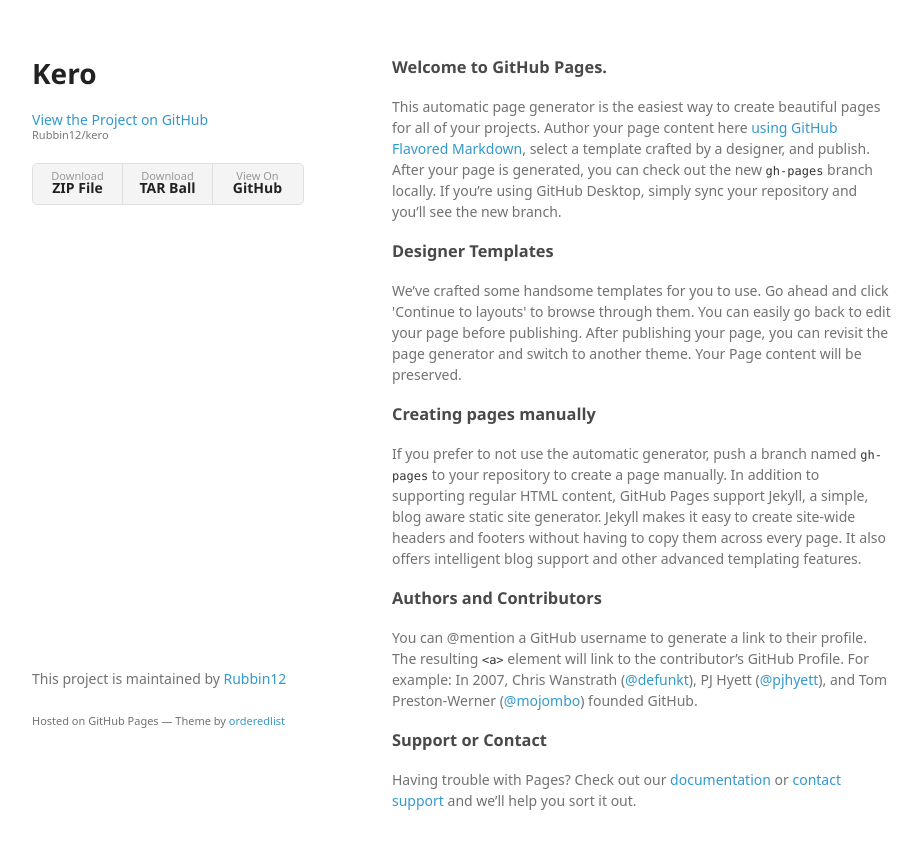
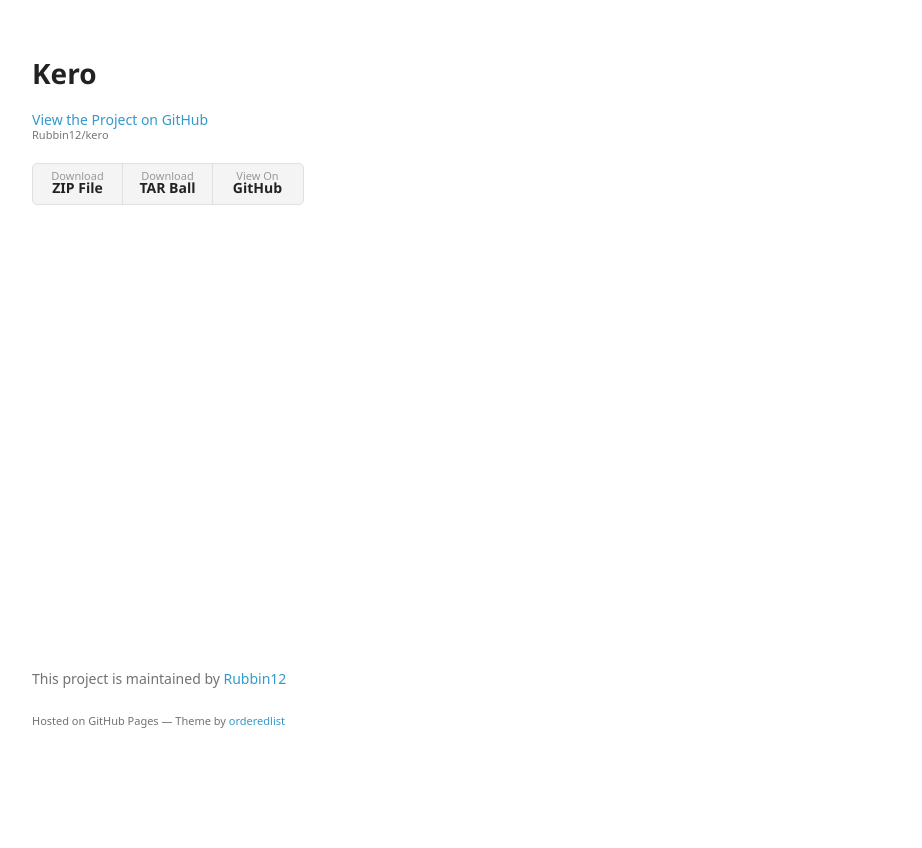
Before and after one commit to Rubbin12/kero, a plain HTML site: page index.html in a window 1280 px wide. Shown: the whole page, without its empty margins (178-1100 px from the left). After the commit the page ends 800 px from the top, so only its background shows below. Drawn offline with Linux system fonts and the light colour scheme; a web font is replaced by a local one.

Commit message:
Update index.html

```diff
--- a/index.html
+++ b/index.html
@@ -27,32 +27,7 @@
           <li><a href="https://github.com/Rubbin12/kero">View On <strong>GitHub</strong></a></li>
         </ul>
       </header>
-      <section>
-        <h3>
-<a id="welcome-to-github-pages" class="anchor" href="#welcome-to-github-pages" aria-hidden="true"><span aria-hidden="true" class="octicon octicon-link"></span></a>Welcome to GitHub Pages.</h3>
 
-<p>This automatic page generator is the easiest way to create beautiful pages for all of your projects. Author your page content here <a href="https://guides.github.com/features/mastering-markdown/">using GitHub Flavored Markdown</a>, select a template crafted by a designer, and publish. After your page is generated, you can check out the new <code>gh-pages</code> branch locally. If you’re using GitHub Desktop, simply sync your repository and you’ll see the new branch.</p>
-
-<h3>
-<a id="designer-templates" class="anchor" href="#designer-templates" aria-hidden="true"><span aria-hidden="true" class="octicon octicon-link"></span></a>Designer Templates</h3>
-
-<p>We’ve crafted some handsome templates for you to use. Go ahead and click 'Continue to layouts' to browse through them. You can easily go back to edit your page before publishing. After publishing your page, you can revisit the page generator and switch to another theme. Your Page content will be preserved.</p>
-
-<h3>
-<a id="creating-pages-manually" class="anchor" href="#creating-pages-manually" aria-hidden="true"><span aria-hidden="true" class="octicon octicon-link"></span></a>Creating pages manually</h3>
-
-<p>If you prefer to not use the automatic generator, push a branch named <code>gh-pages</code> to your repository to create a page manually. In addition to supporting regular HTML content, GitHub Pages support Jekyll, a simple, blog aware static site generator. Jekyll makes it easy to create site-wide headers and footers without having to copy them across every page. It also offers intelligent blog support and other advanced templating features.</p>
-
-<h3>
-<a id="authors-and-contributors" class="anchor" href="#authors-and-contributors" aria-hidden="true"><span aria-hidden="true" class="octicon octicon-link"></span></a>Authors and Contributors</h3>
-
-<p>You can @mention a GitHub username to generate a link to their profile. The resulting <code>&lt;a&gt;</code> element will link to the contributor’s GitHub Profile. For example: In 2007, Chris Wanstrath (<a href="https://github.com/defunkt" class="user-mention">@defunkt</a>), PJ Hyett (<a href="https://github.com/pjhyett" class="user-mention">@pjhyett</a>), and Tom Preston-Werner (<a href="https://github.com/mojombo" class="user-mention">@mojombo</a>) founded GitHub.</p>
-
-<h3>
-<a id="support-or-contact" class="anchor" href="#support-or-contact" aria-hidden="true"><span aria-hidden="true" class="octicon octicon-link"></span></a>Support or Contact</h3>
-
-<p>Having trouble with Pages? Check out our <a href="https://help.github.com/pages">documentation</a> or <a href="https://github.com/contact">contact support</a> and we’ll help you sort it out.</p>
-      </section>
       <footer>
         <p>This project is maintained by <a href="https://github.com/Rubbin12">Rubbin12</a></p>
         <p><small>Hosted on GitHub Pages &mdash; Theme by <a href="https://github.com/orderedlist">orderedlist</a></small></p>
```
